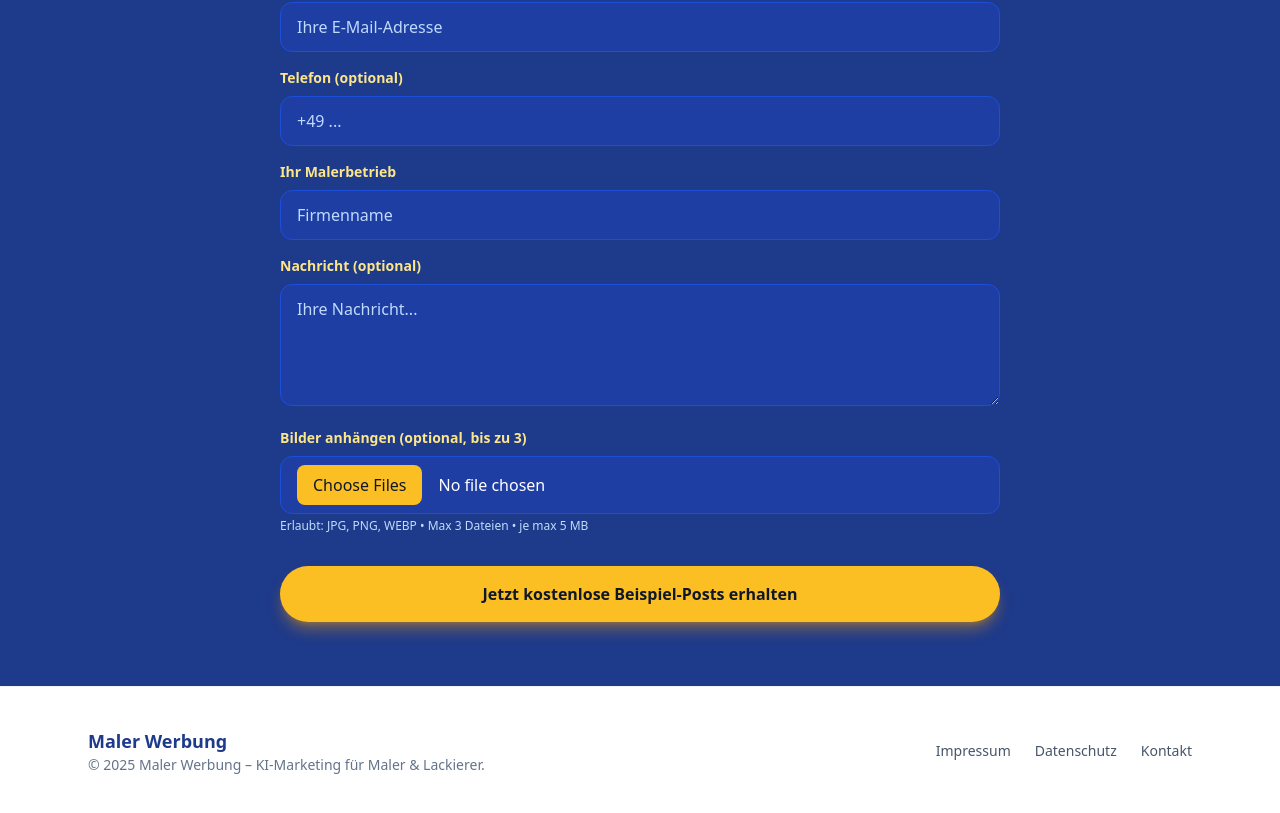
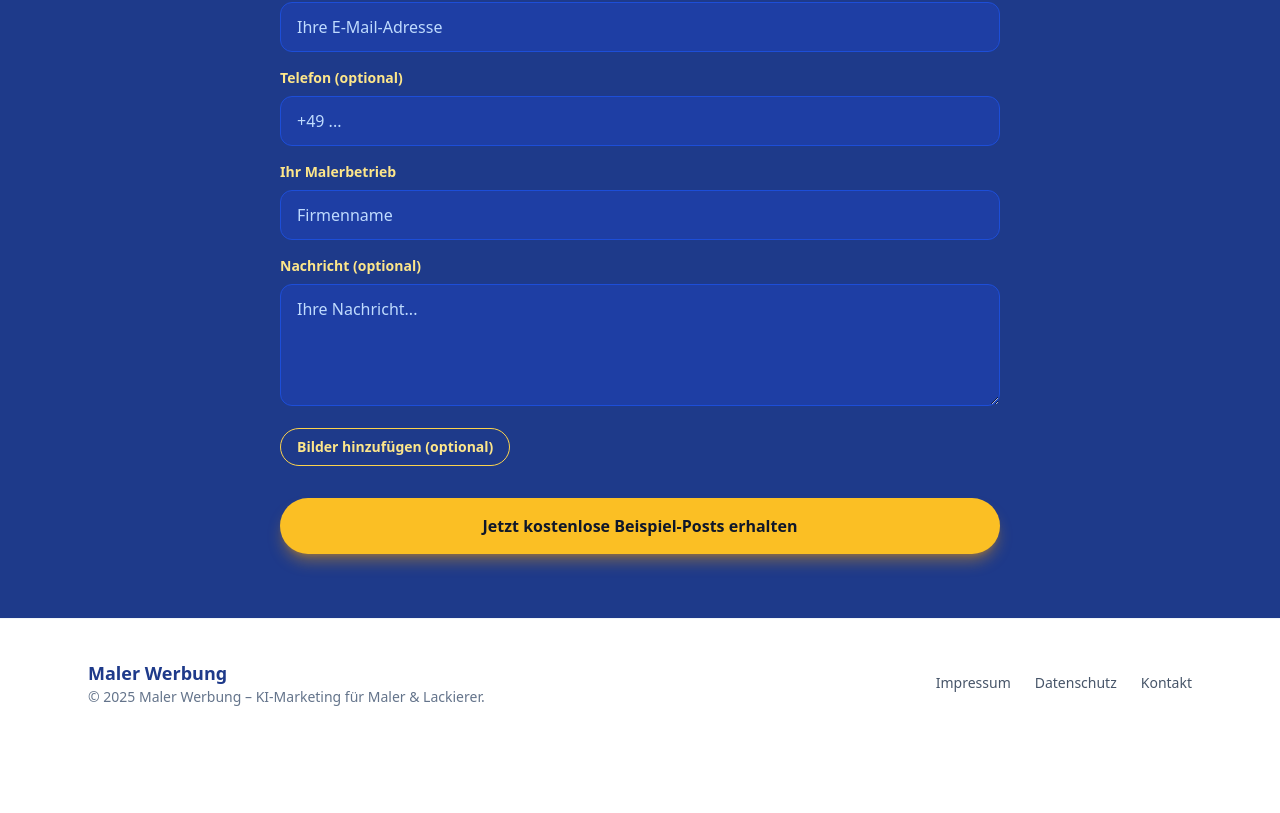
Before and after one commit to kirbs-btw/marketing-ai-website, a Next.js app: page / in a window 1280 px wide. Shown: the part 6457-7270 px from the top of the page. After the commit the page ends 7204 px from the top, so only its background shows below. Built offline with nearby package versions, Linux system fonts and the light colour scheme.

Commit message:
fix: pictures optional part 2

```diff
--- a/app/components/ContactForm.tsx
+++ b/app/components/ContactForm.tsx
@@ -6,6 +6,7 @@ export default function ContactForm() {
   const [status, setStatus] = useState<"idle" | "loading" | "success" | "error">("idle");
   const [error, setError] = useState<string>("");
   const [filesInfo, setFilesInfo] = useState<string>("");
+  const [showImages, setShowImages] = useState<boolean>(false);
 
   async function onSubmit(e: React.FormEvent<HTMLFormElement>) {
     e.preventDefault();
@@ -91,7 +92,18 @@ export default function ContactForm() {
       </div>
 
       <div>
-        <label className="block text-sm font-semibold text-amber-200">Bilder anhängen (optional, bis zu 3)</label>
+        <button
+          type="button"
+          onClick={() => setShowImages((v) => !v)}
+          className="rounded-full border border-amber-300 px-4 py-2 text-sm font-semibold text-amber-200 hover:bg-amber-300/10"
+        >
+          {showImages ? "Bilder-Auswahl verbergen" : "Bilder hinzufügen (optional)"}
+        </button>
+      </div>
+
+      {showImages && (
+        <div>
+          <label className="mt-2 block text-sm font-semibold text-amber-200">Bilder anhängen (optional, bis zu 3)</label>
           <input
             name="images"
             type="file"
@@ -108,8 +120,9 @@ export default function ContactForm() {
             className="mt-2 w-full rounded-xl border border-blue-700 bg-blue-800/70 px-4 py-2 text-white file:mr-4 file:rounded-lg file:border-0 file:bg-amber-400 file:px-4 file:py-2 file:text-slate-900 hover:file:bg-amber-300"
           />
           {filesInfo && <p className="mt-1 text-xs text-blue-100">Ausgewählt: {filesInfo}</p>}
-        <p className="mt-1 text-xs text-blue-200">Erlaubt: JPG, PNG, WEBP • Max 3 Dateien • je max 5 MB</p>
+          <p className="mt-1 text-xs text-blue-200">Optional • Erlaubt: JPG, PNG, WEBP • Max 3 Dateien • je max 5 MB</p>
         </div>
+      )}
 
       <button type="submit" disabled={status === "loading"} className="mt-4 rounded-full bg-amber-400 px-6 py-4 text-base font-semibold text-slate-900 shadow-lg shadow-amber-500/40 transition hover:bg-amber-300 disabled:opacity-60">
         {status === "loading" ? "Senden..." : "Jetzt kostenlose Beispiel-Posts erhalten"}
```
Lines whose indentation alone changed are shown as unchanged.
